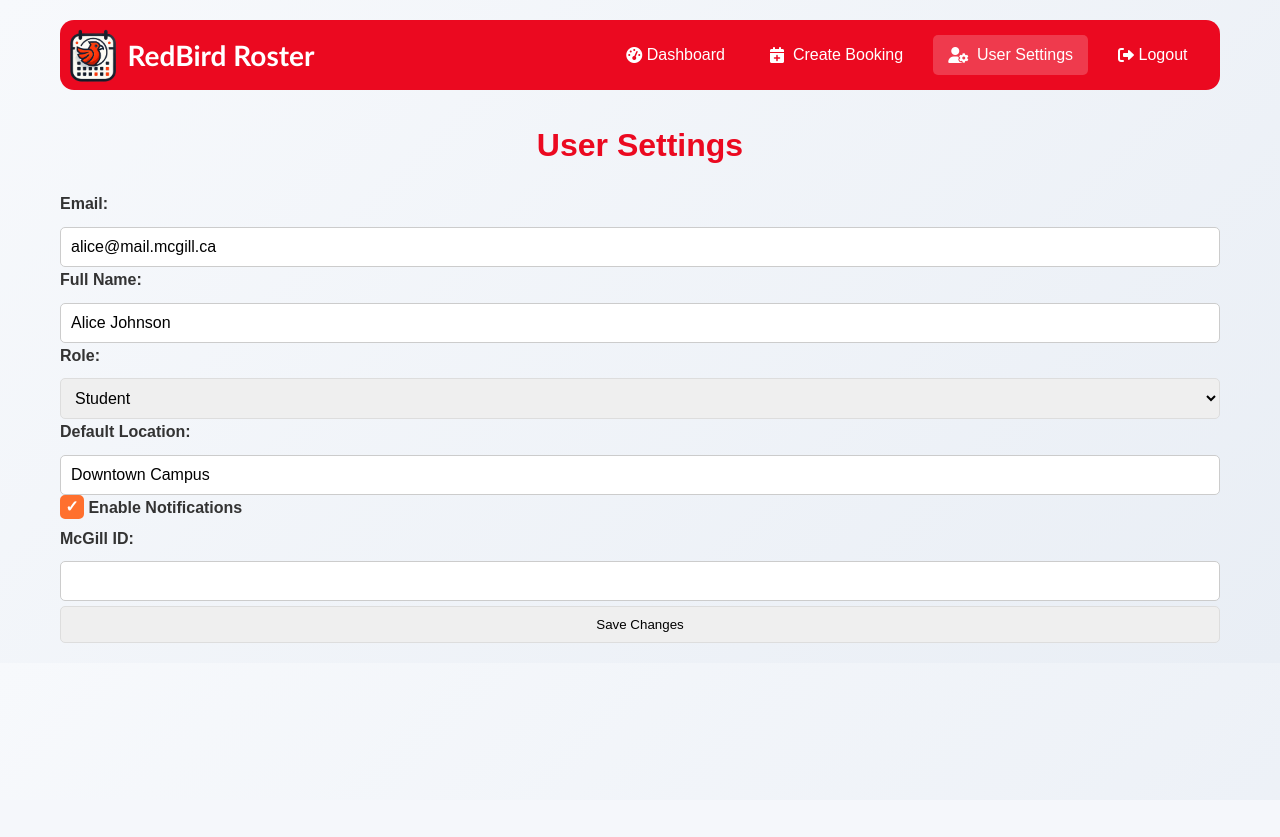
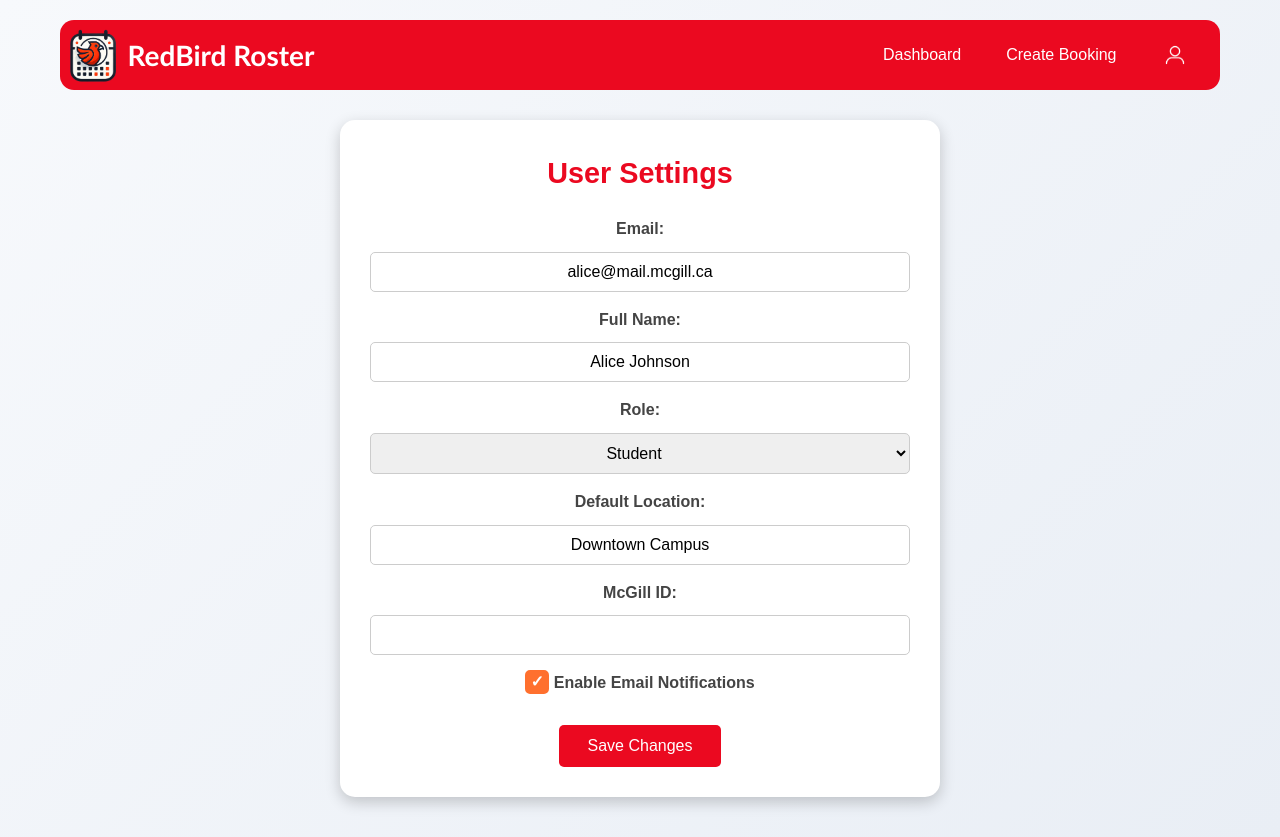
Before and after one commit to KarimJabbour/RedBird, a PHP site: page /RedBird/pages/user_settings.php in a window 1280 px wide. Before the commit the page ends 643 px from the top, so only its background shows below. Run offline with PHP 8.4, Linux system fonts and the light colour scheme; a user stored in the database is signed in; data comes from the database, SQL or seed files in the repository.

Commit message:
Improved CSS + Responsiveness

```diff
--- a/pages/user_settings.php
+++ b/pages/user_settings.php
@@ -45,6 +45,7 @@ if ($_SERVER['REQUEST_METHOD'] === 'POST') {
 }
 
 ?>
+
 <!DOCTYPE html>
 <html lang="en">
 <head>
@@ -57,48 +58,41 @@ if ($_SERVER['REQUEST_METHOD'] === 'POST') {
     />
     <link rel="stylesheet" href="../assets/css/user_settings.css">
 </head>
+
 <body>
+
     <div class="container">
+
+      <!-- Navigation Bar -->
       <nav class="navbar">
           <div class="logo">
-            <img
-                src="Images/logo.png"
-                alt="RedBird Logo"
-                class="logo-img"
-            />RedBird Roster
+              <a href="dashboard.html"><img src="Images/logo.png" alt="RedBird Logo" class="logo-img">RedBird Roster</a>
           </div>
           <ul class="nav-links">
-                <li>
-                    <a href="dashboard.html" class="<?= basename($_SERVER['PHP_SELF']) == 'dashboard.php' ? 'active' : '' ?>">
-                        <i class="fas fa-tachometer-alt"></i> &nbsp;Dashboard
+              <li><a href="dashboard.html">Dashboard</a></li>
+              <li><a href="create_booking.html">Create Booking</a></li>
+              <li class="user-dropdown">
+                  <a href="#" id="user-icon-link">
+                      <img src="Images/icons/user-icon.png" alt="User Icon" class="user-icon" />
                   </a>
-                </li>
-                <li>
-                    <a href="create_booking.html" class="<?= basename($_SERVER['PHP_SELF']) == 'create_booking.php' ? 'active' : '' ?>">
-                        <i class="fas fa-calendar-plus"></i> &nbsp; Create Booking
-                    </a>
-                </li>
-                <li>
-                    <a href="user_settings.php" class="<?= basename($_SERVER['PHP_SELF']) == 'user_settings.php' ? 'active' : '' ?>">
-                        <i class="fas fa-user-cog"></i> &nbsp; User Settings
-                    </a>
-                </li>
-                <li>
-                    <a href="logout.php" class="logout-btn">
-                        <i class="fas fa-sign-out-alt"></i> &nbsp;Logout
-                    </a>
+                  <ul class="dropdown-menu" id="dropdown-menu">
+                      <li><a href="#" class="active">User Settings</a></li>
+                      <li><a href="logout.php">Logout</a></li>
+                  </ul>
               </li>
           </ul>
       </nav>
-        <h1 class="page-title">User Settings</h1>
+
+      <div class="settings-box">
+        <h2>User Settings</h2>
 
         <?php if ($error): ?>
-            <p style="color: red;"><?= htmlspecialchars($error) ?></p>
+            <p class="error-message"><?= htmlspecialchars($error) ?></p>
         <?php elseif ($success): ?>
-            <p style="color: green;"><?= htmlspecialchars($success) ?></p>
+            <p class="success-message"><?= htmlspecialchars($success) ?></p>
         <?php endif; ?>
 
-        <form action="user_settings.php" method="POST" class="form-container">
+        <form action="user_settings.php" method="POST">
             <div class="form-group">
                 <label for="email">Email:</label>
                 <input type="email" id="email" name="email" value="<?= htmlspecialchars($email) ?>" readonly>
@@ -120,19 +114,23 @@ if ($_SERVER['REQUEST_METHOD'] === 'POST') {
                 <input type="text" id="default_location" name="default_location" value="<?= htmlspecialchars($default_location) ?>">
             </div>
             <div class="form-group">
-                <label>
-                    <input type="checkbox" id="notifications_enabled" name="notifications_enabled" <?= $notifications_enabled ? 'checked' : '' ?>>
-                    Enable Notifications
-                </label>
-            </div>
-            <div class="form-group">
                 <label for="mcgillID">McGill ID:</label>
                 <input type="text" id="mcgillID" name="mcgillID" value="<?= htmlspecialchars($mcgillID) ?>" required>
             </div>
             <div class="form-group">
-                <button type="submit" class="btn-submit">Save Changes</button>
+                <label class="emailcheckbox">
+                    <input type="checkbox" id="notifications_enabled" name="notifications_enabled" value="1" checked>
+                    Enable Email Notifications
+                </label>
             </div>
+            <button type="submit">Save Changes</button>
         </form>
     </div>
+
+    </div>
+
+    <script src="../assets/js/userSettings.js"></script>
+
 </body>
+
 </html>
```
Lines whose indentation alone changed are shown as unchanged.
